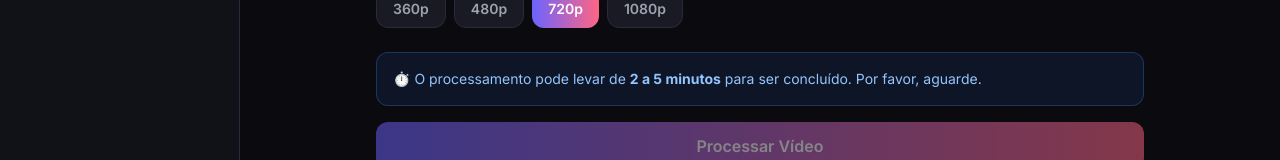
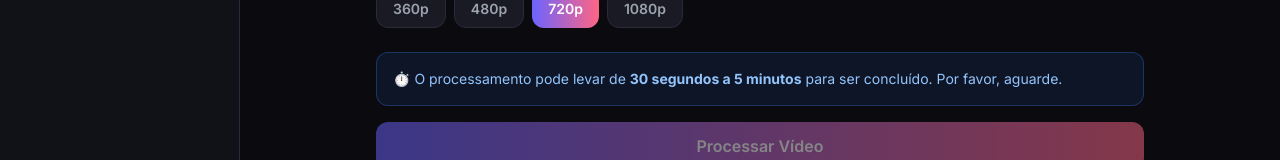
Before and after one commit to daflones/converthub, a React (Vite) app: page /youtube in a window 1280 px wide. Shown: the part 441-601 px from the top of the page. Built offline with nearby package versions, Linux system fonts and the light colour scheme.

Commit message:
atualização e deploy first do projeto

```diff
--- a/src/pages/YouTube.jsx
+++ b/src/pages/YouTube.jsx
@@ -276,7 +276,7 @@ export default function YouTube() {
       {/* Info Message */}
       <div className="mb-4 rounded-xl border border-blue-500/30 bg-blue-500/10 p-4">
         <p className="text-sm text-blue-300">
-          ⏱️ O processamento pode levar de <strong>2 a 5 minutos</strong> para ser concluído. Por favor, aguarde.
+          ⏱️ O processamento pode levar de <strong>30 segundos a 5 minutos</strong> para ser concluído. Por favor, aguarde.
         </p>
       </div>
 
```
